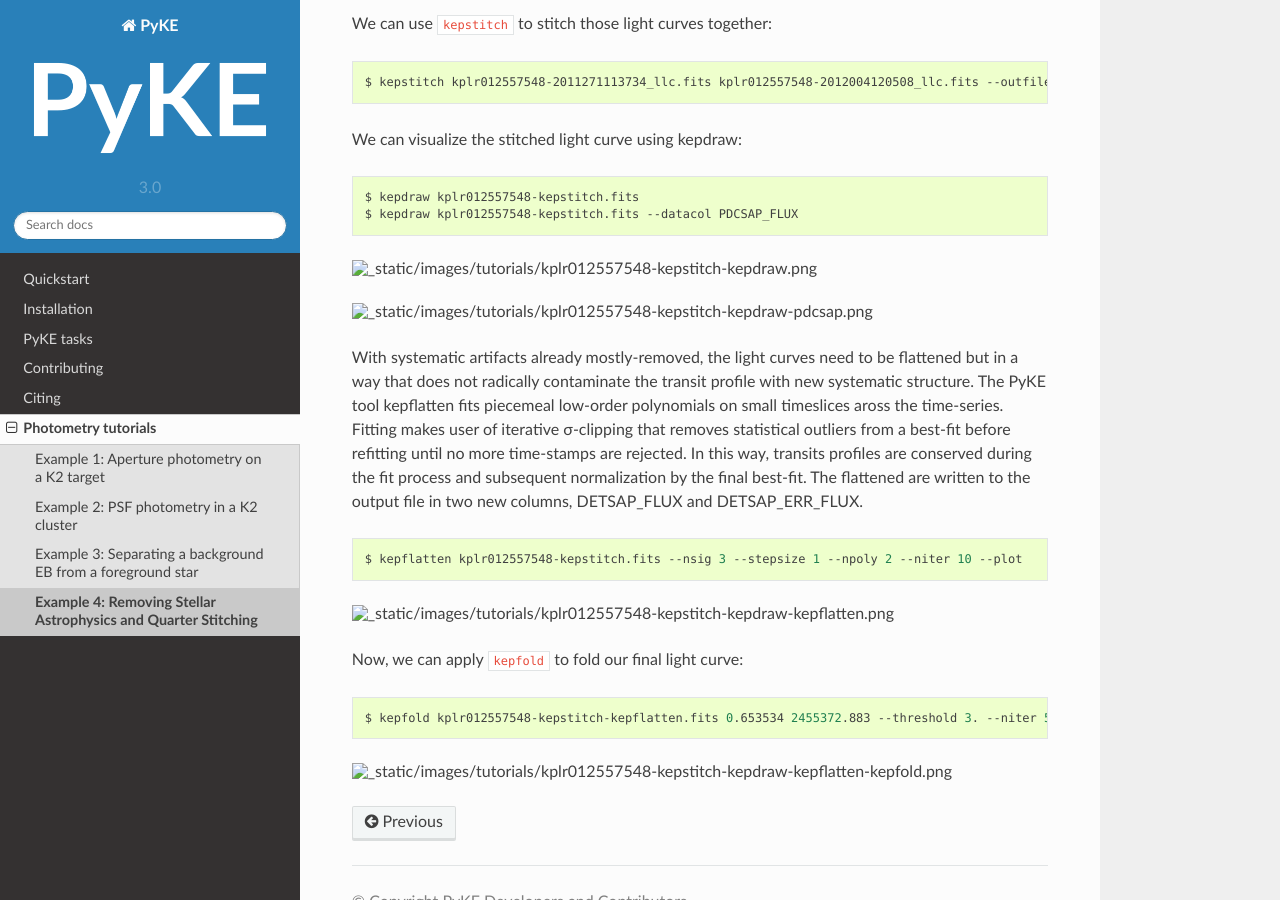
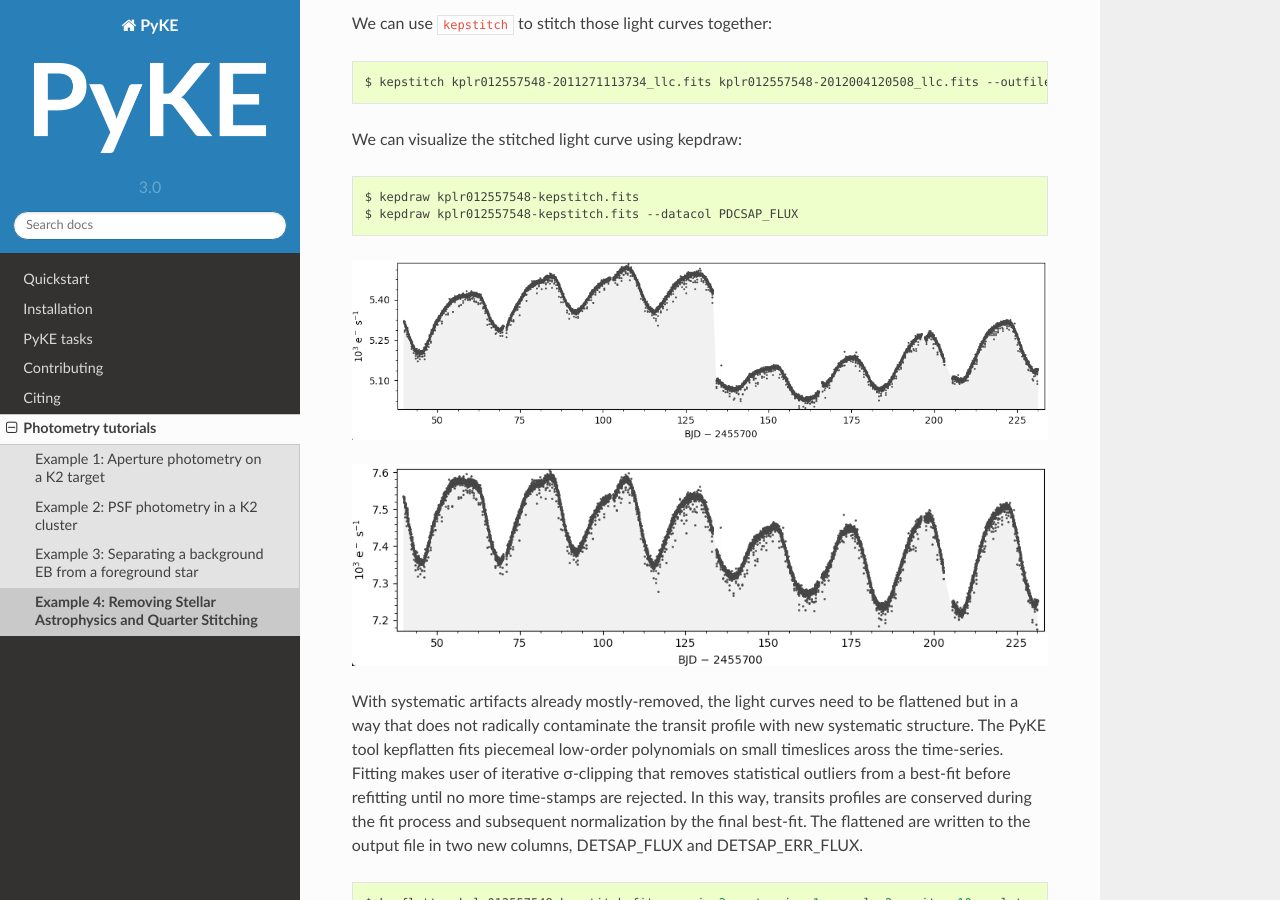
Before and after one commit to KeplerGO/pyke, a Sphinx documentation site: the page built from docs/source/tutorials/removing-stellar-astroph-quarter-stitch.rst, in a window 1280 px wide and 900 px high, scrolled down 436 px. Built offline with Sphinx 7.4.7 and the Read the Docs theme 2.0.0, drawn with Linux system fonts in a browser that asks for light colours.

Commit message:
fix images address

```diff
--- a/docs/source/tutorials/removing-stellar-astroph-quarter-stitch.rst
+++ b/docs/source/tutorials/removing-stellar-astroph-quarter-stitch.rst
@@ -28,8 +28,8 @@ We can visualize the stitched light curve using kepdraw:
     $ kepdraw kplr012557548-kepstitch.fits
     $ kepdraw kplr012557548-kepstitch.fits --datacol PDCSAP_FLUX
 
-.. image:: ../_static/images/tutorials/kplr012557548-kepstitch-kepdraw.png
-.. image:: ../_static/images/tutorials/kplr012557548-kepstitch-kepdraw-pdcsap.png
+.. image:: ../_static/images/tutorials/example_d/kplr012557548-kepstitch-kepdraw.png
+.. image:: ../_static/images/tutorials/example_d/kplr012557548-kepstitch-kepdraw-pdcsap.png
 
 With systematic artifacts already mostly-removed, the light curves need to be
 flattened but in a way that does not radically contaminate the transit
@@ -46,7 +46,7 @@ columns, DETSAP_FLUX and DETSAP_ERR_FLUX.
 
     $ kepflatten kplr012557548-kepstitch.fits --nsig 3 --stepsize 1 --npoly 2 --niter 10 --plot
 
-.. image:: ../_static/images/tutorials/kplr012557548-kepstitch-kepdraw-kepflatten.png
+.. image:: ../_static/images/tutorials/example_d/kplr012557548-kepstitch-kepdraw-kepflatten.png
 
 
 Now, we can apply ``kepfold`` to fold our final light curve:
@@ -55,4 +55,4 @@ Now, we can apply ``kepfold`` to fold our final light curve:
 
     $ kepfold kplr012557548-kepstitch-kepflatten.fits 0.653534 2455372.883 --threshold 3. --niter 5 --bindata --binmethod median --nbins 100 --plottype det
 
-.. image:: ../_static/images/tutorials/kplr012557548-kepstitch-kepdraw-kepflatten-kepfold.png
+.. image:: ../_static/images/tutorials/example_d/kplr012557548-kepstitch-kepdraw-kepflatten-kepfold.png
```
